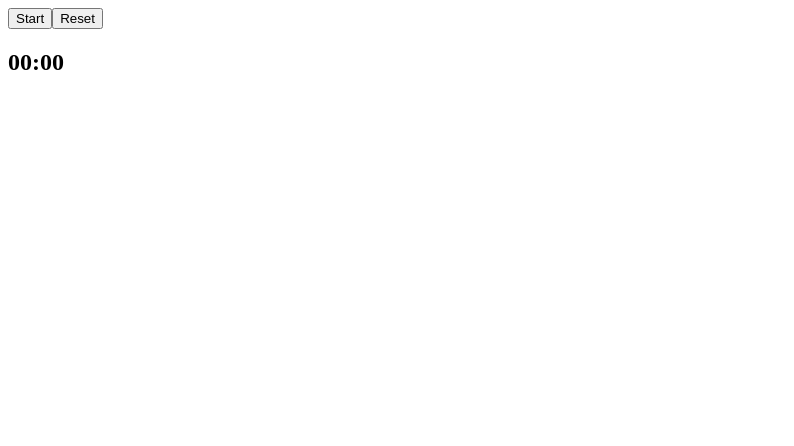
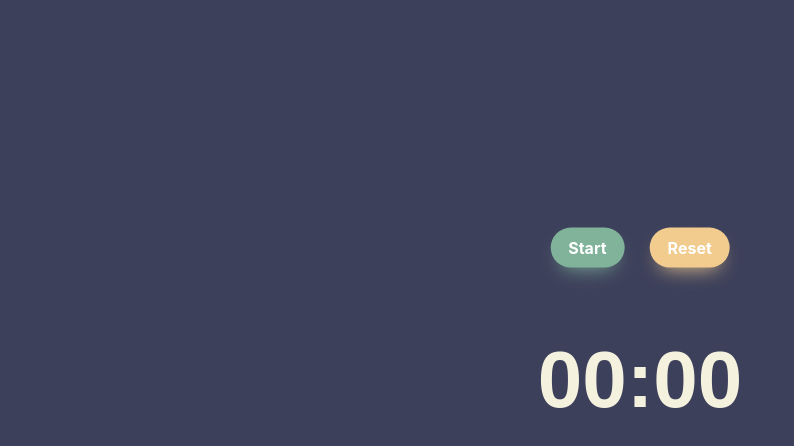
Before and after one commit to Shopify/eng-intern-assessment-react, a React app: page / in a window 1280 px wide. Shown: the top 446 px of the page, without its empty margins (0-794 px from the left). Built offline with nearby package versions, Linux system fonts and the light colour scheme.

Commit message:
add styling for all elements

```diff
--- /dev/null
+++ b/src/App.css
@@ -0,0 +1,32 @@
+/* App.css */
+
+body {
+    background-color: #3d405b;
+    margin: 0;
+    display: flex;
+    flex-direction: column;
+    align-items: center;
+    justify-content: center;
+    min-height: 100vh;
+  }
+
+  .container {
+    text-align: center;
+    position: relative;
+  }
+
+  .stopwatch {
+    position: fixed;
+    top: 50%;
+    left: 50%;
+    transform: translate(-50%, -50%);
+  }
+
+  ul {
+    list-style-type: none;
+    padding: 0;
+  }
+
+  li {
+    font-size: 18px;
+  }
--- a/src/App.tsx
+++ b/src/App.tsx
@@ -3,13 +3,13 @@
 import React, { useState, useRef } from 'react';
 import Stopwatch from './StopWatch';
 import StopWatchButton from './StopWatchButton';
+import "./App.css";
 
 export default function App() {
   const [isRunning, setIsRunning] = useState(false);
   const [laps, setLaps] = useState<number[]>([]);
   const [runningTime, setRunningTime] = useState<number>(0);
   const [lastTime, setLastTime] = useState<number>(0);
-//   const [lapCount, setLapCount] = useState<number>(0); // New state to track the total number of laps
   const stopwatchRef = useRef<number | null>(null);
 
   const startStopwatch = () => {
@@ -29,7 +29,6 @@ export default function App() {
     setIsRunning(false);
     setRunningTime(0);
     setLastTime(0);
-    // setLapCount(0); // Reset lap count when resetting the stopwatch
   };
 
   const recordLap = () => {
@@ -38,13 +37,13 @@ export default function App() {
       const lapDifference = currentTime - lastTime;
       setLastTime(currentTime);
       setLaps((prevLaps) => [lapDifference, ...prevLaps]);
-    //   setLapCount((prevLapCount) => prevLapCount + 1);
     }
   };
 
 
   return (
-    <div>
+    <div className="container">
+        <div className="stopwatch">
             <StopWatchButton
             isRunning={isRunning}
             onStartStopClick={startStopwatch}
@@ -52,5 +51,6 @@ export default function App() {
             />
             <Stopwatch isRunning={isRunning} laps={laps} runningTime={runningTime} />
         </div>
+    </div>
   );
 }
--- /dev/null
+++ b/src/StopWatch.css
@@ -0,0 +1,31 @@
+/* StopWatch.css */
+
+.stopwatch-container {
+    text-align: center;
+  }
+
+  h1 {
+    font-weight: bold;
+    font-size: 80px;
+    font-family: 'Montserrat', sans-serif;
+    color: #f4f1de;
+  }
+
+  .laps-container {
+    height: 100px;
+    width: 200px;
+    overflow-y: auto;
+  }
+
+  ul {
+    list-style-type: none;
+    padding: 0;
+  }
+
+  li {
+    font-size: 18px;
+    font-family: 'Montserrat', sans-serif;
+    color: #f2cc8f;
+    /* Add your styles for laps text here */
+    font-weight: normal; /* Example: Remove bold styling */
+  }
--- a/src/StopWatch.tsx
+++ b/src/StopWatch.tsx
@@ -1,8 +1,54 @@
-import React, { useEffect, useState } from 'react';
+// import React, { useEffect, useState } from 'react';
+// import "./StopWatch.css";
 
-/*
-A separate component that represents the stopwatch display.
-*/
+// /*
+// A separate component that represents the stopwatch display.
+// */
+
+// interface StopwatchProps {
+//   isRunning: boolean;
+//   laps: number[];
+//   runningTime: number;
+// }
+
+// export default function Stopwatch({ isRunning, laps, runningTime }: StopwatchProps) {
+
+//   useEffect(() => {
+//     let interval: number;
+
+//     if (isRunning) {
+//       interval = window.setInterval(() => {
+//         // Update the running time logic here
+//       }, 1000);
+//     }
+
+//     return () => {
+//       window.clearInterval(interval);
+//     };
+//   }, [isRunning]);
+
+//   function formatTime(time: number): string {
+//     const minutes = Math.floor(time / (1000 * 60));
+//     const seconds = Math.floor((time % (1000 * 60)) / 1000);
+
+//     return `${String(minutes).padStart(2, '0')}:${String(seconds).padStart(2, '0')}`;
+//   }
+
+//   return (
+//     <div className="container"> {/* Apply the 'container' class */}
+//     <h1>{formatTime(runningTime)}</h1>
+//     <ul>
+//         {laps.map((lap, index) => (
+//         <li key={index}>{`Lap ${laps.length - index}: ${formatTime(lap)}`}</li>
+//         ))}
+//     </ul>
+//     </div>
+// );
+
+// }
+
+import React, { useEffect } from 'react';
+import './StopWatch.css';
 
 interface StopwatchProps {
   isRunning: boolean;
@@ -11,14 +57,11 @@ interface StopwatchProps {
 }
 
 export default function Stopwatch({ isRunning, laps, runningTime }: StopwatchProps) {
-
   useEffect(() => {
     let interval: number;
 
     if (isRunning) {
-      interval = window.setInterval(() => {
-        // Update the running time logic here
-      }, 1000);
+      interval = window.setInterval(() => {}, 1000);
     }
 
     return () => {
@@ -34,14 +77,15 @@ export default function Stopwatch({ isRunning, laps, runningTime }: StopwatchPro
   }
 
   return (
-    <div>
+    <div className="stopwatch-container">
       <h1>{formatTime(runningTime)}</h1>
-      <ul>
-        {laps.map((lap, index) => (
-          <li key={index}>{`Lap ${laps.length - index}: ${formatTime(lap)}`}</li>
-        ))}
-      </ul>
+      <div className="laps-container">
+        <ul>
+          {laps.map((lap, index) => (
+            <li key={index}>{`Lap ${laps.length - index}: ${formatTime(lap)}`}</li>
+          ))}
+        </ul>
+      </div>
     </div>
   );
-
 }
--- /dev/null
+++ b/src/StopWatchButton.css
@@ -0,0 +1,77 @@
+/* StopWatchButton.css */
+
+/* CSS */
+
+
+.button-container {
+    display: flex;
+    justify-content: space-around;
+    margin-top: 20px;
+  }
+
+  .start-button {
+    background: #81b29a;
+    border-radius: 999px;
+    box-shadow: #81b29a 0 10px 20px -10px;
+    box-sizing: border-box;
+    color: #FFFFFF;
+    cursor: pointer;
+    font-family: Inter,Helvetica,"Apple Color Emoji","Segoe UI Emoji",NotoColorEmoji,"Noto Color Emoji","Segoe UI Symbol","Android Emoji",EmojiSymbols,-apple-system,system-ui,"Segoe UI",Roboto,"Helvetica Neue","Noto Sans",sans-serif;
+    font-size: 16px;
+    font-weight: 700;
+    line-height: 24px;
+    opacity: 1;
+    outline: 0 solid transparent;
+    padding: 8px 18px;
+    user-select: none;
+    -webkit-user-select: none;
+    touch-action: manipulation;
+    width: fit-content;
+    word-break: break-word;
+    border: 0;
+  }
+
+  .reset-button,
+  .lap-button {
+    background: #f2cc8f;
+    border-radius: 999px;
+    box-shadow: #f2cc8f 0 10px 20px -10px;
+    box-sizing: border-box;
+    color: #FFFFFF;
+    cursor: pointer;
+    font-family: Inter,Helvetica,"Apple Color Emoji","Segoe UI Emoji",NotoColorEmoji,"Noto Color Emoji","Segoe UI Symbol","Android Emoji",EmojiSymbols,-apple-system,system-ui,"Segoe UI",Roboto,"Helvetica Neue","Noto Sans",sans-serif;
+    font-size: 16px;
+    font-weight: 700;
+    line-height: 24px;
+    opacity: 1;
+    outline: 0 solid transparent;
+    padding: 8px 18px;
+    user-select: none;
+    -webkit-user-select: none;
+    touch-action: manipulation;
+    width: fit-content;
+    word-break: break-word;
+    border: 0;
+  }
+
+  .stop-button {
+    background: #e07a5f;
+    border-radius: 999px;
+    box-shadow: #e07a5f 0 10px 20px -10px;
+    box-sizing: border-box;
+    color: #FFFFFF;
+    cursor: pointer;
+    font-family: Inter,Helvetica,"Apple Color Emoji","Segoe UI Emoji",NotoColorEmoji,"Noto Color Emoji","Segoe UI Symbol","Android Emoji",EmojiSymbols,-apple-system,system-ui,"Segoe UI",Roboto,"Helvetica Neue","Noto Sans",sans-serif;
+    font-size: 16px;
+    font-weight: 700;
+    line-height: 24px;
+    opacity: 1;
+    outline: 0 solid transparent;
+    padding: 8px 18px;
+    user-select: none;
+    -webkit-user-select: none;
+    touch-action: manipulation;
+    width: fit-content;
+    word-break: break-word;
+    border: 0;
+  }
--- a/src/StopWatchButton.tsx
+++ b/src/StopWatchButton.tsx
@@ -1,18 +1,7 @@
+// StopWatchButton.tsx
+
 import React from 'react';
-
-// /*
-// Requirements:
-//     - The stopwatch should start counting when the user clicks the start button.
-//     - The stopwatch should stop counting when the user clicks the stop button.
-//     - The stopwatch should reset to zero when the user clicks the reset button.
-//     - The stopwatch should record and display laps when user clicks the lap button.
-
-// We will model this stopwatch after the iOS version. This means:
-//     - Stopwatch timer continuously shows the running time
-//     - Laps are listed in descending order (latest lap first) and show the interval from last lap
-//     - Stop button replaces start button and vice versa
-//     - Reset button clears the laps and running timer
-// */
+import './StopWatchButton.css'; // Import the CSS file
 
 interface StopWatchButtonProps {
   isRunning: boolean;
@@ -26,9 +15,13 @@ export default function StopWatchButton({
   onResetLapClick,
 }: StopWatchButtonProps) {
   return (
-    <div>
-      <button onClick={onStartStopClick}>{isRunning ? 'Stop' : 'Start'}</button>
-      <button onClick={onResetLapClick}>{isRunning ? 'Lap' : 'Reset'}</button>
+    <div className="button-container">
+      <button className={isRunning ? 'stop-button' : 'start-button'} onClick={onStartStopClick}>
+        {isRunning ? 'Stop' : 'Start'}
+      </button>
+      <button className={isRunning ? 'lap-button' : 'reset-button'} onClick={onResetLapClick}>
+        {isRunning ? 'Lap' : 'Reset'}
+      </button>
     </div>
   );
 }
```
Lines whose indentation alone changed are shown as unchanged.
